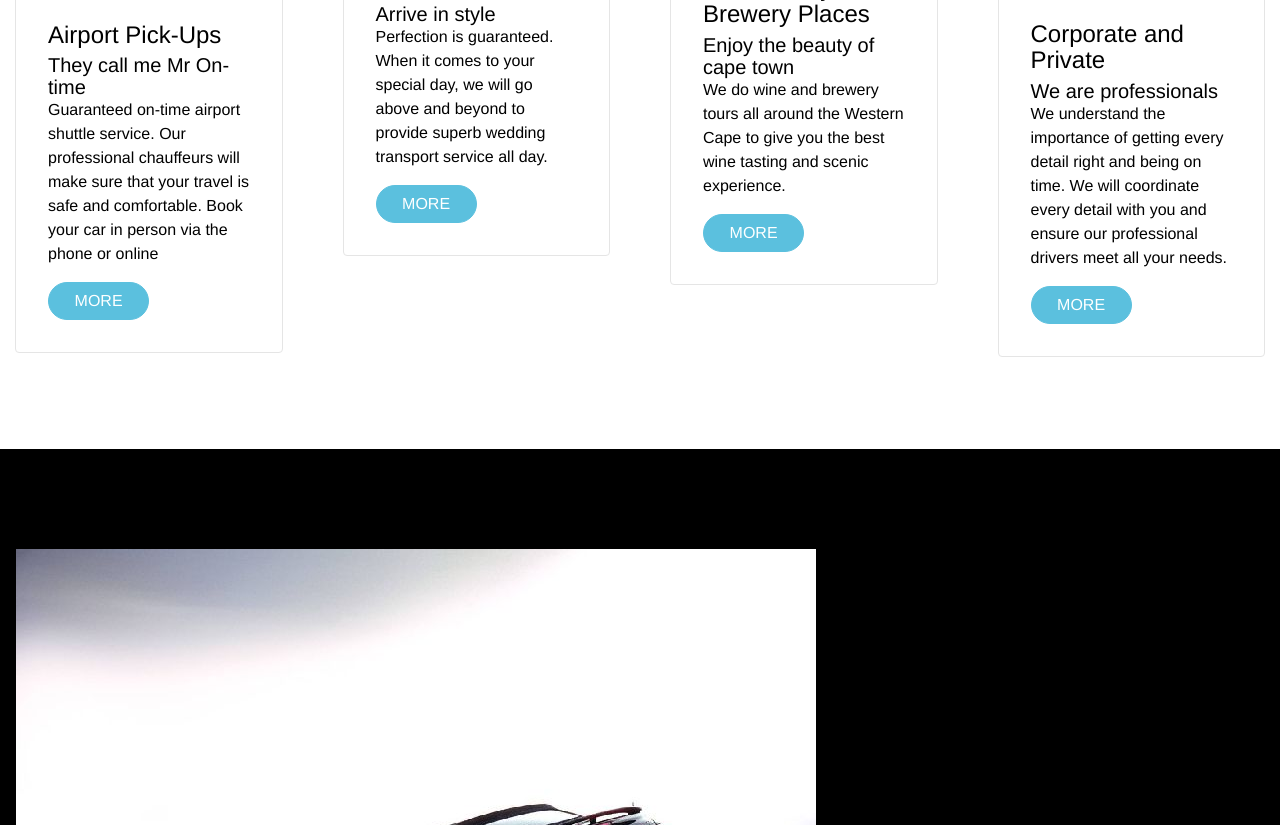
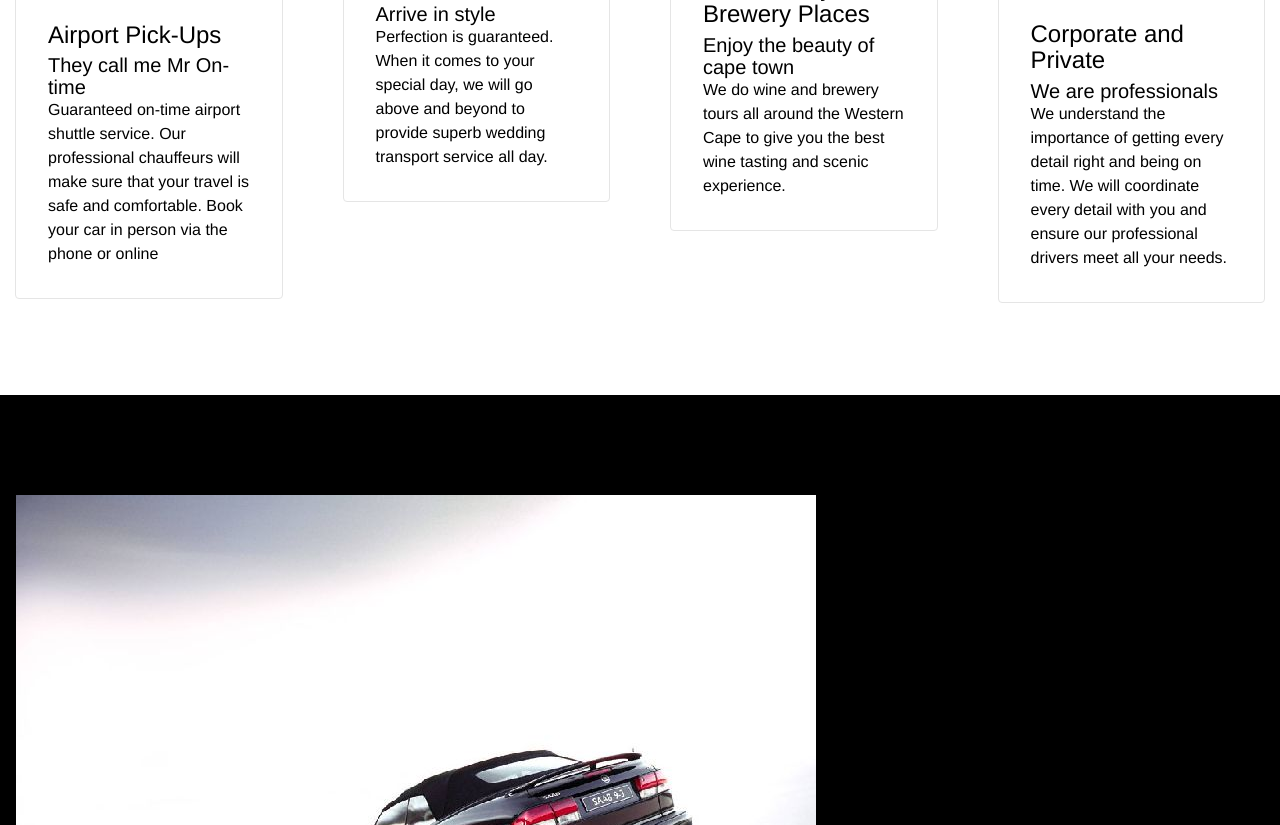
Before and after one commit to frederickishimwe/frederick-work, a plain HTML site: page index.html in a window 1280 px wide. Shown: the part 1475-2300 px from the top of the page. Drawn offline with Linux system fonts and the light colour scheme; files that its build step writes are made by us from their sources; a script that the page names is missing; files whose address does not match are found by name.

Commit message:
Update index.html

```diff
--- a/index.html
+++ b/index.html
@@ -126,7 +126,7 @@
                     <h4 class="card-title">Airport Pick-Ups</h4>
                     <h5 class="card-subtitle">They call me Mr On-time</h5>
                     <p class="card-text">Guaranteed on-time airport shuttle service. Our professional chauffeurs will make sure that your travel is safe and comfortable. Book your car in person via the phone or online</p>
-                    <div class="card-btn"><a href="index.html#contacts2-0" class="btn btn-info">MORE</a></div>
+
                     </div>
                 </div>
             </div>
@@ -139,7 +139,7 @@
                         <h4 class="card-title">Wedding Service</h4>
                         <h5 class="card-subtitle">Arrive in style</h5>
                         <p class="card-text">Perfection is guaranteed. When it comes to your special day, we will go above and beyond to provide superb wedding transport service all day.</p>
-                        <div class="card-btn"><a href="index.html#contacts2-0" class="btn btn-info">MORE</a></div>
+
                     </div>
                 </div>
             </div>
@@ -152,7 +152,7 @@
                         <h4 class="card-title">Best Winery and Brewery Places</h4>
                         <h5 class="card-subtitle">Enjoy the beauty of cape town</h5>
                         <p class="card-text">We do wine and brewery tours all around the Western Cape to give you the best wine tasting and scenic experience.</p>
-                        <div class="card-btn"><a href="index.html#contacts2-0" class="btn btn-info">MORE</a></div>
+
                     </div>
                 </div>
             </div>
@@ -165,7 +165,7 @@
                         <h4 class="card-title">Corporate and Private</h4>
                         <h5 class="card-subtitle">We are professionals</h5>
                         <p class="card-text">We understand the importance of getting every detail right and being on time. We will coordinate every detail with you and ensure our professional drivers meet all your needs.&nbsp;</p>
-                        <div class="card-btn"><a href="index.html#contacts2-0" class="btn btn-info">MORE</a></div>
+
                     </div>
                 </div>
             </div>
```
